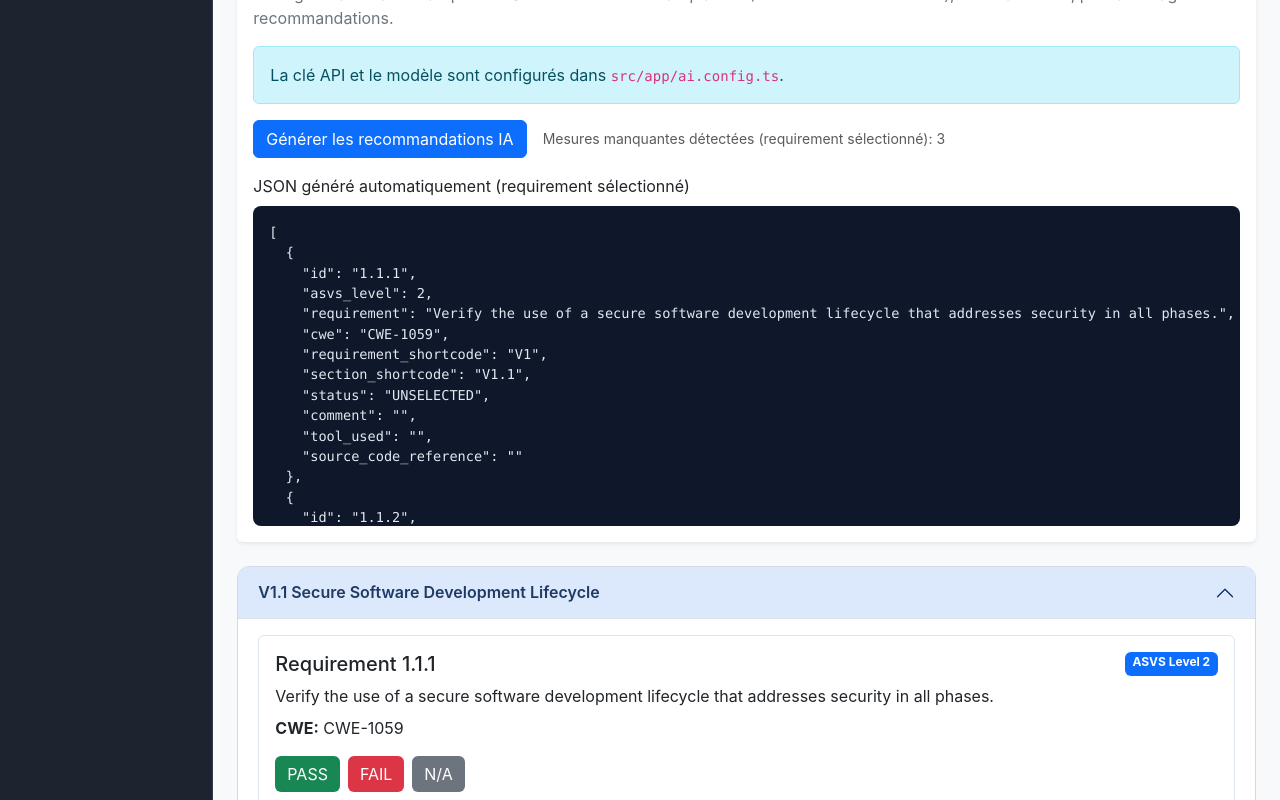
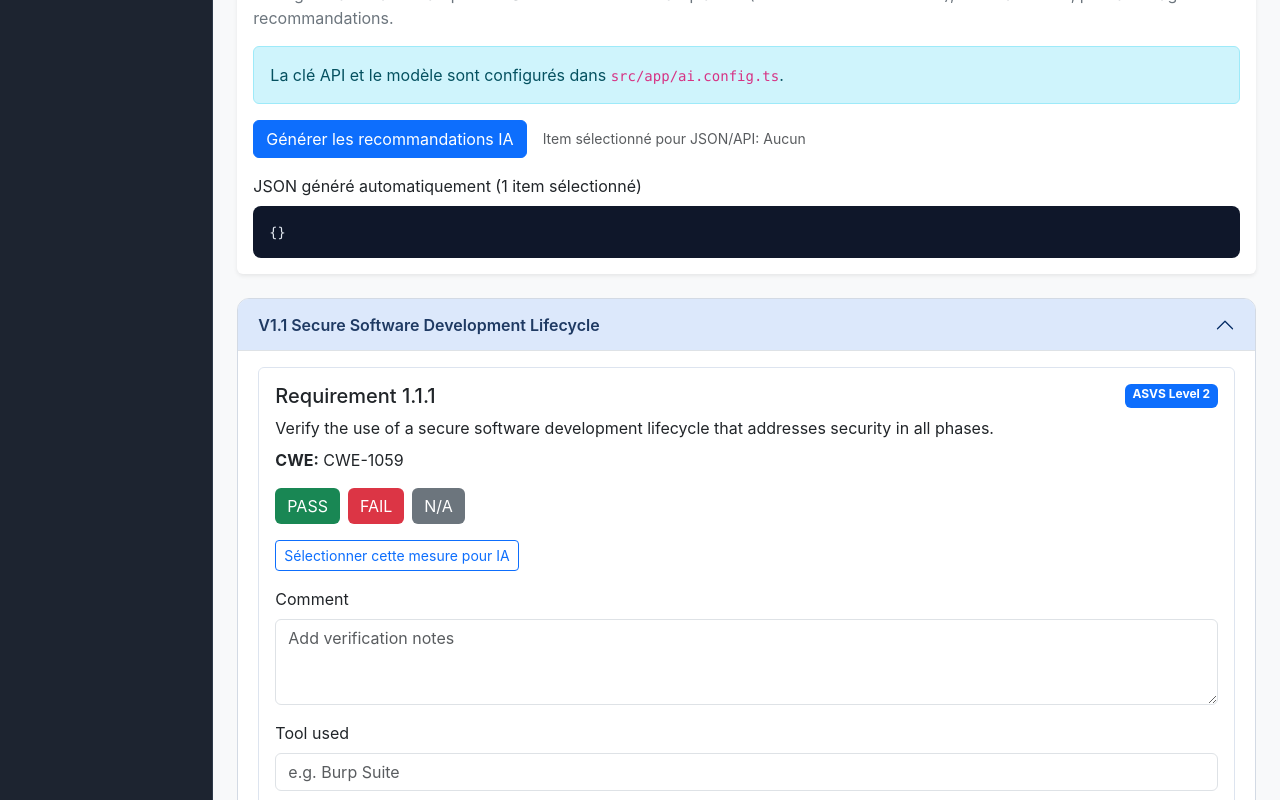
Before and after one commit to houssam-amraoui/asvsWeb, an Angular app: page / in a window 1280 px wide. Shown: the part 620-1420 px from the top of the page. Built offline with nearby package versions, Linux system fonts and the light colour scheme.

Commit message:
fix: restrict AI preview to one selected missing measure

```diff
--- a/src/app/app.html
+++ b/src/app/app.html
@@ -91,7 +91,7 @@
                 <button class="btn btn-primary" (click)="generateIaRecommendations()" [disabled]="isGeneratingRecommendations">
                   {{ isGeneratingRecommendations ? 'Génération en cours...' : 'Générer les recommandations IA' }}
                 </button>
-                <span class="text-muted small">Mesures manquantes détectées (requirement sélectionné): {{ missingMeasuresPayload.length }}</span>
+                <span class="text-muted small">Item sélectionné pour JSON/API: {{ selectedMissingMeasureId || 'Aucun' }}</span>
               </div>
 
               @if (aiErrorMessage) {
@@ -99,7 +99,7 @@
               }
 
               <div class="mt-3">
-                <label class="form-label">JSON généré automatiquement (requirement sélectionné)</label>
+                <label class="form-label">JSON généré automatiquement (1 item sélectionné)</label>
                 <pre class="json-preview">{{ missingMeasuresJson }}</pre>
               </div>
 
@@ -173,6 +173,21 @@
                               </div>
 
                               <div class="mb-3">
+                                <button
+                                  class="btn btn-sm"
+                                  [class.btn-outline-primary]="selectedMissingMeasureId !== item.id"
+                                  [class.btn-primary]="selectedMissingMeasureId === item.id"
+                                  [disabled]="!isItemEligibleForAi(item)"
+                                  (click)="toggleMissingMeasureSelection(item)"
+                                >
+                                  {{ selectedMissingMeasureId === item.id ? 'Mesure sélectionnée pour IA' : 'Sélectionner cette mesure pour IA' }}
+                                </button>
+                                @if (!isItemEligibleForAi(item)) {
+                                  <div class="form-text">Seules les mesures FAIL ou non sélectionnées peuvent être envoyées à l’IA.</div>
+                                }
+                              </div>
+
+                              <div class="mb-3">
                                 <label class="form-label">Comment</label>
                                 <textarea
                                   class="form-control"
--- a/src/app/app.ts
+++ b/src/app/app.ts
@@ -47,6 +47,7 @@ export class App implements OnInit {
   aiRecommendations = '';
   aiErrorMessage = '';
   isGeneratingRecommendations = false;
+  selectedMissingMeasureId = '';
 
   private readonly storageKey = 'asvs-selection-state-v1';
 
@@ -78,17 +79,41 @@ export class App implements OnInit {
 
   selectRequirement(requirement: Requirement): void {
     this.selectedRequirement = requirement;
+    this.selectedMissingMeasureId = '';
+    this.aiRecommendations = '';
+    this.aiErrorMessage = '';
     this.ensureItemStatuses();
     this.persistSelectionState();
   }
 
   setStatus(item: VerificationItem, status: 'PASS' | 'FAIL' | 'N/A'): void {
     item.status = status;
+
+    if (!this.isItemEligibleForAi(item) && this.selectedMissingMeasureId === item.id) {
+      this.selectedMissingMeasureId = '';
+      this.aiRecommendations = '';
+    }
+
     this.persistSelectionState();
   }
 
   onItemUpdated(): void {
     this.persistSelectionState();
+  }
+
+  isItemEligibleForAi(item: VerificationItem): boolean {
+    const status: VerificationStatus = item.status ?? '';
+    return status === 'FAIL' || status === '';
+  }
+
+  toggleMissingMeasureSelection(item: VerificationItem): void {
+    if (!this.isItemEligibleForAi(item)) {
+      return;
+    }
+
+    this.selectedMissingMeasureId = this.selectedMissingMeasureId === item.id ? '' : item.id;
+    this.aiRecommendations = '';
+    this.aiErrorMessage = '';
   }
 
   generateIaRecommendations(): void {
@@ -100,9 +125,9 @@ export class App implements OnInit {
       return;
     }
 
-    const payload = this.missingMeasuresPayload;
-    if (payload.length === 0) {
-      this.aiErrorMessage = 'Aucune mesure manquante détectée (FAIL ou non sélectionnée).';
+    const payload = this.selectedMissingMeasurePayload;
+    if (!payload) {
+      this.aiErrorMessage = 'Veuillez sélectionner une mesure manquante (FAIL ou non sélectionnée).';
       return;
     }
 
@@ -142,23 +167,25 @@ export class App implements OnInit {
       .filter((item) => item.status === '');
   }
 
-  get missingMeasuresPayload(): MissingMeasurePayload[] {
-    const payload: MissingMeasurePayload[] = [];
-
+  get selectedMissingMeasurePayload(): MissingMeasurePayload | null {
     const currentRequirement = this.selectedRequirement;
-    if (!currentRequirement) {
-      return payload;
+    if (!currentRequirement || !this.selectedMissingMeasureId) {
+      return null;
     }
 
-    currentRequirement.Items.forEach((section) => {
-      section.Items.forEach((item) => {
+    for (const section of currentRequirement.Items) {
+      const item = section.Items.find((currentItem) => currentItem.id === this.selectedMissingMeasureId);
+      if (!item) {
+        continue;
+      }
+
+      if (!this.isItemEligibleForAi(item)) {
+        return null;
+      }
+
       const status: VerificationStatus = item.status ?? '';
 
-        if (status !== 'FAIL' && status !== '') {
-          return;
-        }
-
-        payload.push({
+      return {
         id: item.id,
         asvs_level: item.asvs_level,
         requirement: item.verification_requirement,
@@ -169,15 +196,14 @@ export class App implements OnInit {
         comment: item.comment,
         tool_used: item.tool_used,
         source_code_reference: item.source_code_reference
-        });
-      });
-    });
+      };
+    }
 
-    return payload;
+    return null;
   }
 
   get missingMeasuresJson(): string {
-    return JSON.stringify(this.missingMeasuresPayload, null, 2);
+    return JSON.stringify(this.selectedMissingMeasurePayload ?? {}, null, 2);
   }
 
   private computeStats(sections: RequirementSection[]): ComplianceStats {
--- a/src/app/data.service.ts
+++ b/src/app/data.service.ts
@@ -68,18 +68,18 @@ export class DataService {
     return this.http.get<AsvsData>('assets/result.json');
   }
 
-  generateRecommendations(apiKey: string, model: string, payload: MissingMeasurePayload[]): Observable<GeminiGenerateContentResponse> {
+  generateRecommendations(apiKey: string, model: string, payload: MissingMeasurePayload): Observable<GeminiGenerateContentResponse> {
     const endpoint = `https://generativelanguage.googleapis.com/v1beta/models/${model}:generateContent?key=${apiKey}`;
 
     const prompt = [
       'Tu es un expert en sécurité applicative (OWASP ASVS).',
-      'Analyse uniquement les mesures manquantes au format JSON ci-dessous.',
-      'Pour chaque mesure, fournis:',
+      'Analyse uniquement la mesure manquante au format JSON ci-dessous.',
+      'Pour cette mesure, fournis:',
       '1) ce qu\'il faut implémenter,',
       '2) comment le faire (étapes concrètes),',
       '3) les bonnes pratiques à appliquer.',
-      'Réponds en français, en Markdown, avec une section par mesure (id).',
-      'JSON des mesures manquantes :',
+      'Réponds en français, en Markdown, avec une section pour cette mesure (id).',
+      'JSON de la mesure manquante :',
       JSON.stringify(payload, null, 2)
     ].join('\n');
 
```
Also changed, not shown: 1 other file (tests, documents, lock files or other folders). Lines whose indentation alone changed are shown as unchanged.
